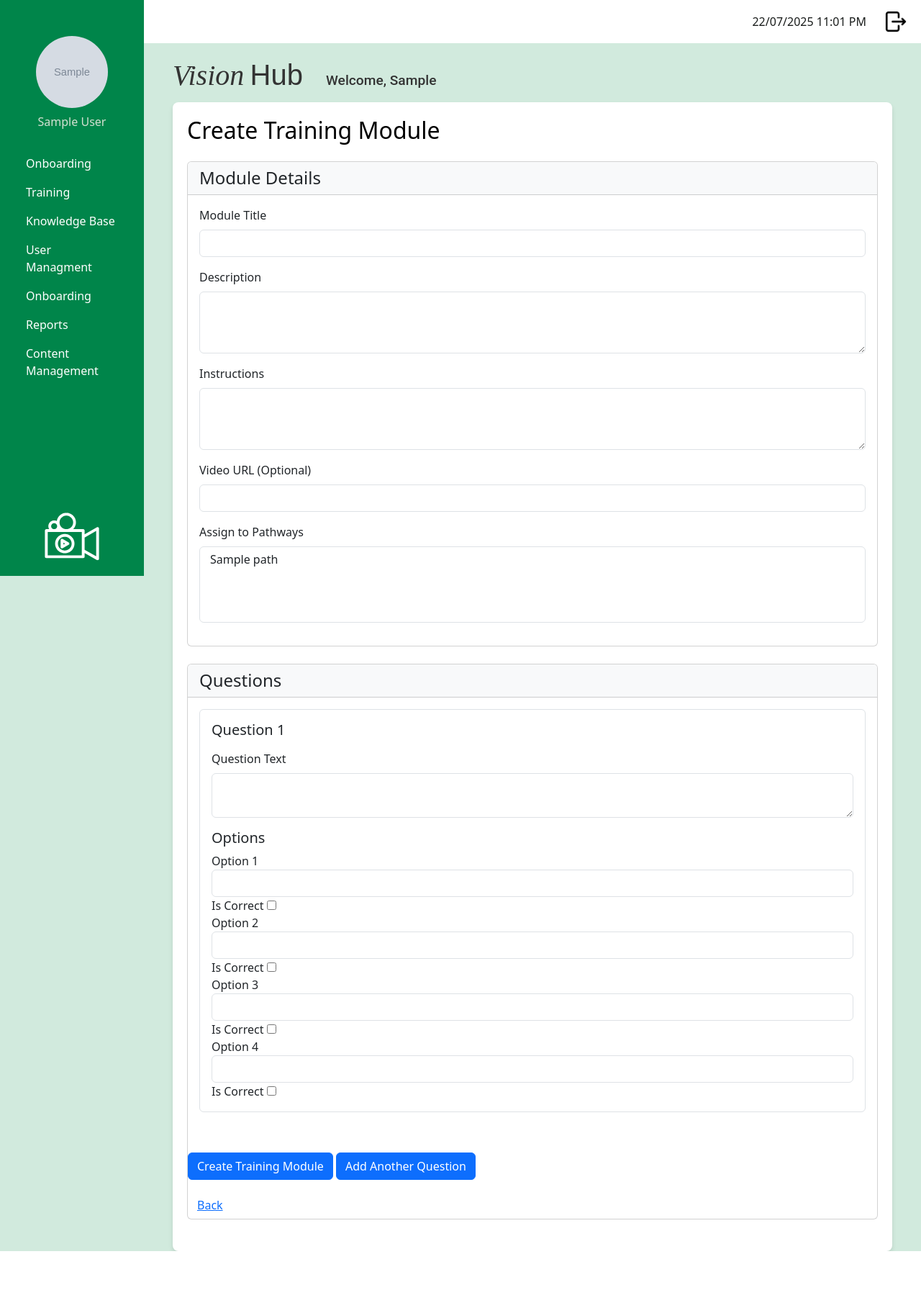
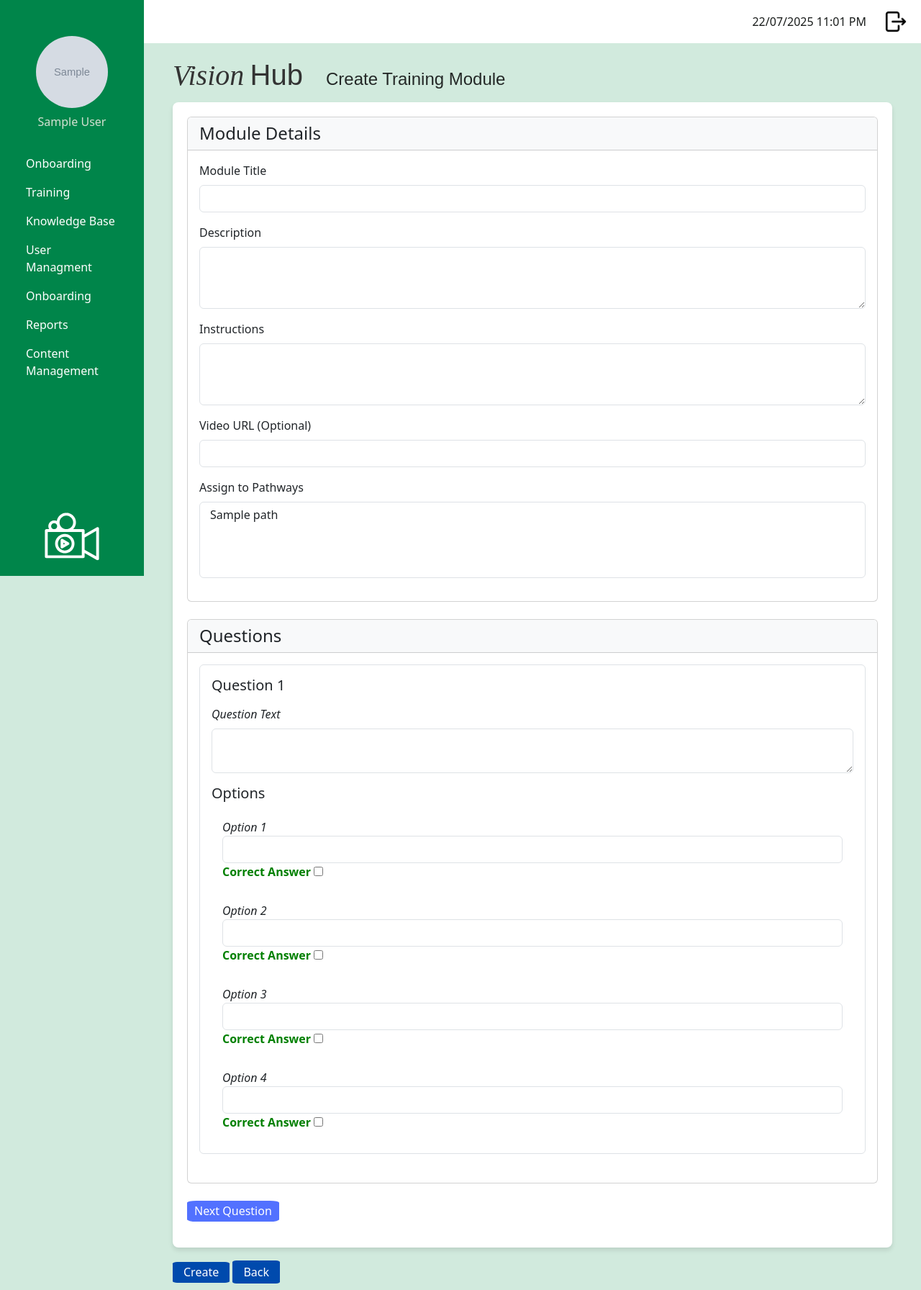
Before and after one commit to Alanna-Mc/vision-hub, a Flask app: page /admin/create_training_module in a window 1280 px wide. Shown: the whole page at 72% size. Before the commit the page ends 1738 px from the top, so only its background shows below. Run offline with Flask 3, Linux system fonts and the light colour scheme; a user stored in the database is signed in; tables that the repository leaves empty hold one stand-in row (values such as "Sample post"); grey boxes marked "Sample" are stand-in pictures; some libraries are stand-ins or nearby versions.

Commit message:
Improved styling

```diff
--- a/app/admin/forms.py
+++ b/app/admin/forms.py
@@ -51,7 +51,7 @@ class EditUserForm(FlaskForm):
 
 class OptionForm(FlaskForm):
     option_text = StringField("Option Text", validators=[DataRequired(), Length(max=500)])
-    is_correct = BooleanField("Is Correct")
+    is_correct = BooleanField("Correct Answer")
 
     class Meta:
         csrf = False
@@ -73,4 +73,4 @@ class CreateTrainingModuleForm(FlaskForm):
     video_url = URLField("Video URL (Optional)", validators=[Optional(), URL(require_tld=True), Length(max=300)])
     pathways = SelectMultipleField("Assign to Pathways", coerce=int, validators=[DataRequired()])
     questions = FieldList(FormField(QuestionForm), min_entries=1, max_entries=20)
-    submit = SubmitField("Create Training Module")
+    submit = SubmitField("Create")
--- a/app/static/css/stylesheet.css
+++ b/app/static/css/stylesheet.css
@@ -124,34 +124,11 @@ body {
     border-radius: 10%;
     text-decoration: none;
     margin: auto;
+    font-size: 1rem;
+    line-height: 1.2;
+    border: none;
+    box-shadow: none;
 }
-
-.dark-blue-button {
-    background-color: #004AAD;
-    color: white;
-    padding: 5px 10px;
-    border-radius: 10%;
-    text-decoration: none;
-    margin: auto;
-}
-
-.button-container-outside-table {
-    display: inline-block;
-    margin-top: 20px;
-    margin-bottom: 10px;
-}
-
-.button-container-form {
-    display: inline-block;
-    margin-bottom: 10px;
-    margin-top: 0px;
-
-}
-
-.btn-view-details {
-    color: #333;
-}
-
 
 .warning-button {
     background-color: #a91b2b;
@@ -160,6 +137,40 @@ body {
     border-radius: 10%;
     text-decoration: none;
     margin-left: 30px;
+    border: none;
+    box-shadow: none;
+    font-size: 1rem;
+    line-height: 1.2;
+}
+
+.dark-blue-button {
+    background-color: #004AAD;
+    color: white;
+    padding: 5px 15px;
+    border-radius: 8%;
+    text-decoration: none;
+    margin: auto;
+    font-size: 1rem;
+    line-height: 1.2;
+    border: none;
+    box-shadow: none;
+}
+
+.button-container-outside-table {
+    display: inline-block;
+    margin-top: 20px;
+    margin-bottom: 10px;
+    margin-left: 240px;
+}
+
+.button-container-form {
+    display: inline-block;
+    margin-bottom: 10px;
+    margin-top: 0px;
+}
+
+.btn-view-details {
+    color: #333;
 }
 
 /* ----------------------------------- Content Area Styling ----------------------------------- */
@@ -175,7 +186,7 @@ body {
 
 .page-title {
     font-family: 'Montserrat', sans-serif;
-    font-size: 2rem;
+    font-size: 1.5rem;
     font-weight: 200;
     color: #242827;
 }
@@ -203,6 +214,24 @@ body {
     width: 100%;
     height: 100%;
     border: 0;
+}
+
+.option-fields {
+    padding: 15px;
+}
+
+.correct-answer {
+    color: green;
+    font-weight: bold;
+    display: inline-block;
+}
+
+.option-num {
+    font-style: italic;
+}
+
+.question-text {
+    font-style: italic;;
 }
 
 /* ------------------------------------- Admin Styling ------------------------------------- */
@@ -254,6 +283,7 @@ body {
   position: sticky;
   top: 0;
   border-bottom: 2px solid #ddd;
+  background: white;
   z-index: 2;
 }
 
@@ -266,13 +296,12 @@ body {
   border-bottom: 1px solid #eee;
 }
 
-/* narrow “Actions” column so buttons don’t stretch everything */
+/* Reduce last column so buttons don’t stretch */
 .user-table th:last-child,
 .user-table td:last-child {
   white-space: nowrap;
   width: 1%;
 }
-
 
 
 /* ----------------------------------- Login Page Styling ------------------------------------- */
--- a/app/templates/admin/create_training_module.html
+++ b/app/templates/admin/create_training_module.html
@@ -1,7 +1,6 @@
 {% extends "base.html" %}
 {% block content %}
-
-<h2 class="mb-4">Create Training Module</h2>
+<div class="page-container">
     <form method="POST" action="">
     {{ form.hidden_tag() }}
 
@@ -58,7 +57,7 @@
             {% for question_form in form.questions %}
             <div class="question-block border rounded p-3 mb-4">
                 <h5 class="mb-3">Question {{ loop.index }}</h5>
-                <div class="mb-3">
+                <div class="mb-3 question-text">
                     {{ question_form.question_text.label(class="form-label") }}
                     {{ question_form.question_text(class="form-control") }}
                     {% for error in question_form.question_text.errors %}
@@ -67,44 +66,59 @@
                 </div>
 
                 <h5>Options</h5>
-            <div class="form-group">
-                <label>Option 1</label>
+                <div class="option-fields">
+                    <label class = "option-num">Option 1</label>
                     {{ question_form.option1.option_text(class="form-control") }}
+                    <div class="correct-answer">
                         {{ question_form.option1.is_correct.label }}
                         {{ question_form.option1.is_correct() }}
                     </div>
-
-            <div class="form-group">
-                <label>Option 2</label>
+                </div>
+                <div class="option-fields">
+                    <label class = "option-num">Option 2</label>
                     {{ question_form.option2.option_text(class="form-control") }}
+                    <div class="correct-answer">
                         {{ question_form.option2.is_correct.label }}
                         {{ question_form.option2.is_correct() }}
                     </div>
-            <div class="form-group">
-                <label>Option 3</label>
+                </div>
+                <div class="option-fields">
+                    <label class = "option-num">Option 3</label>
                     {{ question_form.option3.option_text(class="form-control") }}
+                    <div class="correct-answer">
                         {{ question_form.option3.is_correct.label }}
                         {{ question_form.option3.is_correct() }}
                     </div>
-            <div class="form-group">
-                <label>Option 4</label>
+                </div>
+                <div class="option-fields">
+                    <label class = "option-num">Option 4</label>
                     {{ question_form.option4.option_text(class="form-control") }}
+                    <div class="correct-answer">
                         {{ question_form.option4.is_correct.label }}
                         {{ question_form.option4.is_correct() }}
                     </div>
                 </div>
+            </div>
             {% endfor %}
         </div>
-
-
+    </div>
     <div class="my-3">
-        {{ form.submit(class="btn btn-primary") }}
-        <button type="submit" name="add_question" value="1" class="btn btn-primary">Add Another Question</button>
+        <button type="submit"
+                name="add_question"
+                value="1"
+                class="royal-blue-button">
+                Next Question
+        </button>
     </div>
 
-    <div>
-        <a href="{{ url_for('manage_training_modules') }}" class="btn btn-link">Back</a>
+</div>
+{% endblock %}
+
+{% block specific_heading %}<h1 class = "page-title">Create Training Module</h1>{% endblock %}
+{% block specific_buttons %}
+<div class = "button-container-outside-table">
+    {{ form.submit(class="dark-blue-button") }}
+    <a href="{{ url_for('manage_training_modules') }}" class = "dark-blue-button">Back</a>
 </div>
 </form>
-
 {% endblock %}
--- a/app/templates/base.html
+++ b/app/templates/base.html
@@ -72,13 +72,14 @@
             </div>
         </div>
 
-        <!-- Logo & name -->
+        <!-- Logo & page heading -->
         <div class="logo-name-container">
             <h2 class="logo-text">
                 <span class="logo-vision">Vision</span>
                 <span class="logo-hub">Hub</span>
             </h2>
-            <h3 class="welcome-text">Welcome, {{ current_user.first_name|title }}</h3>
+            {% block specific_heading %}{% endblock %}
+            <!-- <h3 class="welcome-text">Welcome, {{ current_user.first_name|title }}</h3> -->
         </div>
 
         <!-- Content Area -->
@@ -87,6 +88,11 @@
             {% endblock %}
         </div>
 
+        <div class = "button-area">
+            {% block specific_buttons %}{% endblock %}
+        </div>
+
+
         <script src="{{ url_for('static', filename='js/scripts.js') }}"></script>
         <script src="{{ url_for('static', filename='js/profilePhotoUpload.js') }}"></script>
     </body>
```
Also changed, not shown: app/templates/admin/manageUsers.html (+11 -9 lines), app/templates/admin/manage_training_modules.html (+14 -8 lines), app.db, app/static/js/enforce-one-checkbox.js (added). Lines whose indentation alone changed are shown as unchanged.
